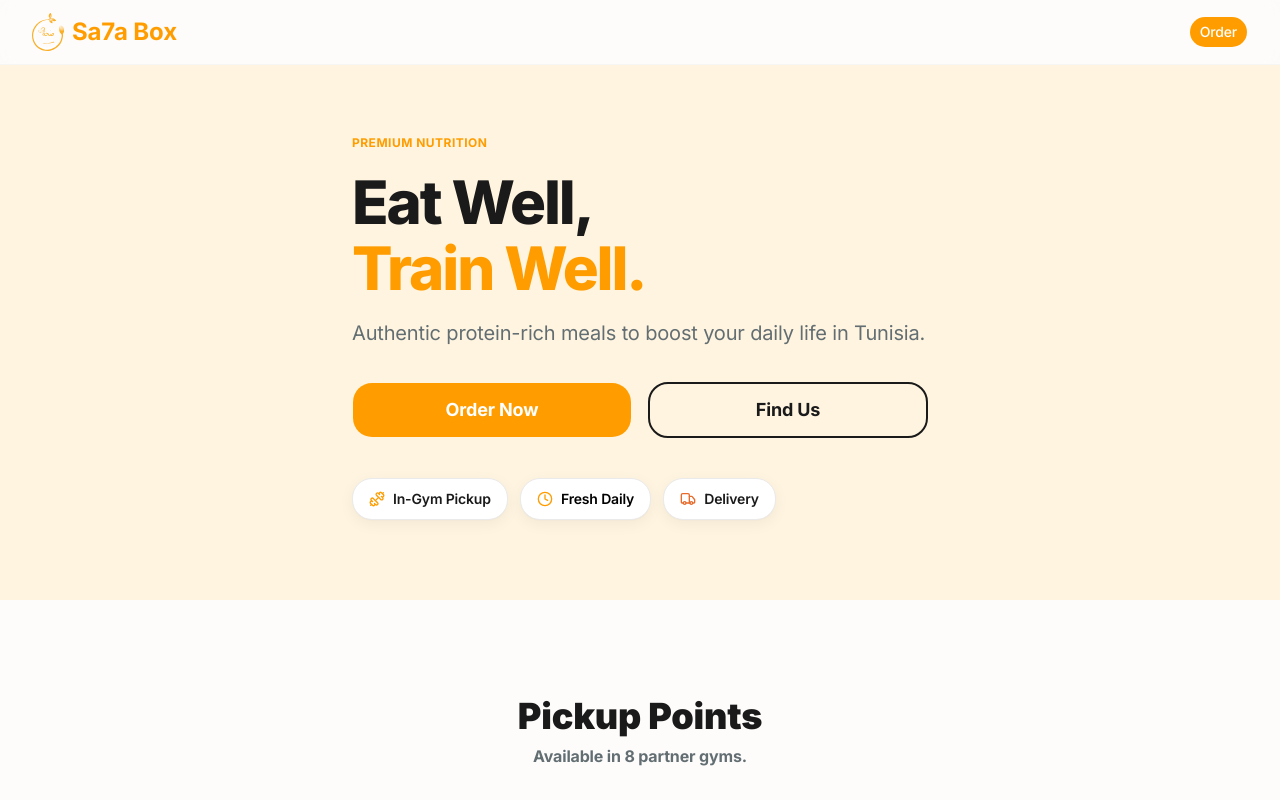
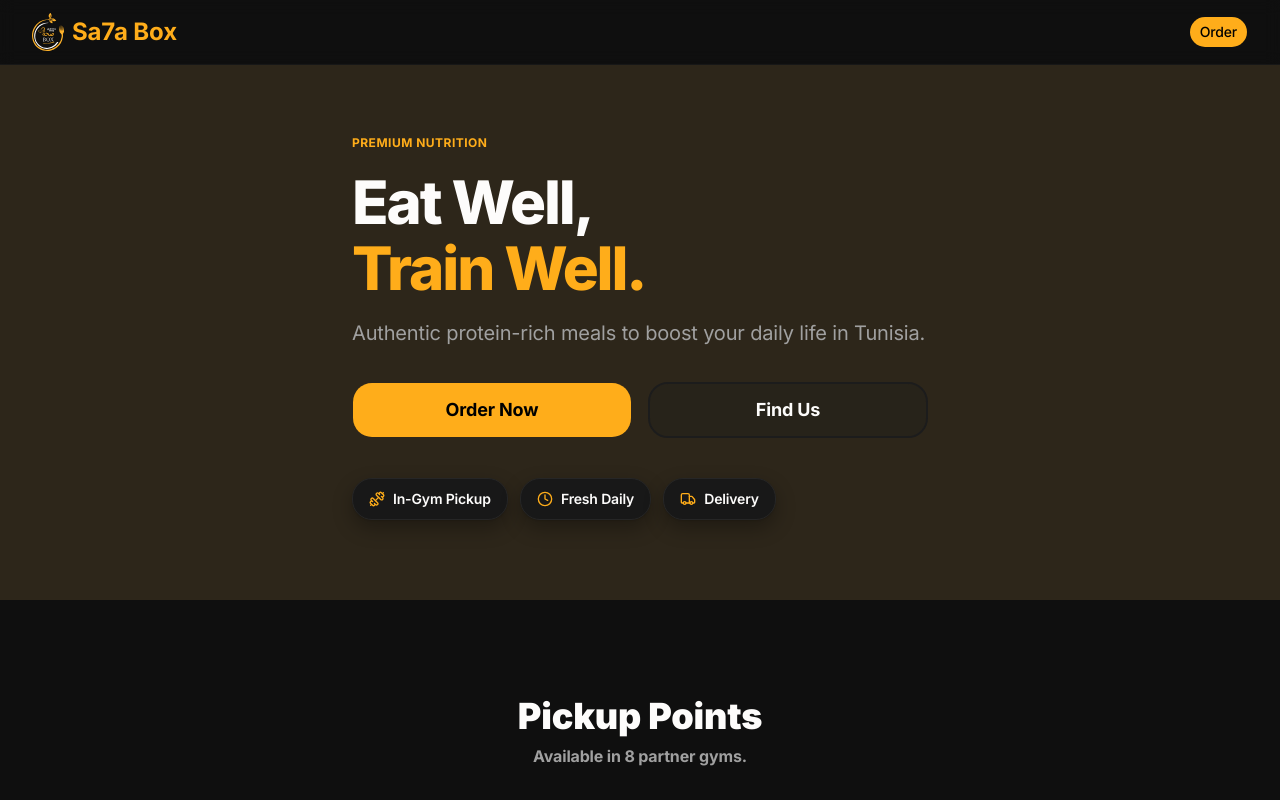
Before and after one commit to FindMalek/sa7abox, a Next.js app: page /en in a window 1280 px wide. Shown: the top 800 px of the page. Built offline with nearby package versions, Linux system fonts and the light colour scheme; no server answers.

Commit message:
chore: added 'dark'

```diff
--- a/app/[locale]/layout.tsx
+++ b/app/[locale]/layout.tsx
@@ -5,6 +5,7 @@ import { getMessages } from "next-intl/server";
 import { Footer } from "@/components/layout/footer";
 import { type Locale, locales } from "@/lib/i18n";
 import "@/styles/globals.css";
+import { ThemeProvider } from "next-themes";
 
 const inter = Inter({ subsets: ["latin"], variable: "--font-sans" });
 
@@ -127,12 +128,15 @@ const jsonLd = {
 
 export default async function LocaleLayout({ children, params }: Props) {
 	const { locale } = await params;
-
 	const validLocale = locale as Locale;
 	const messages = await getMessages({ locale: validLocale });
 
 	return (
-		<html lang={validLocale} className={inter.variable}>
+		<html
+			lang={validLocale}
+			className={inter.variable}
+			suppressHydrationWarning
+		>
 			<head>
 				<script
 					type="application/ld+json"
@@ -143,10 +147,16 @@ export default async function LocaleLayout({ children, params }: Props) {
 			<body
 				className={`${geistSans.variable} ${geistMono.variable} antialiased`}
 			>
-				<NextIntlClientProvider messages={messages} locale={validLocale}>
-					{children}
-					<Footer />
-				</NextIntlClientProvider>
+				<ThemeProvider
+					attribute="class"
+					defaultTheme="dark"
+					disableTransitionOnChange={false}
+				>
+					<NextIntlClientProvider messages={messages} locale={validLocale}>
+						{children}
+						<Footer />
+					</NextIntlClientProvider>
+				</ThemeProvider>
 			</body>
 		</html>
 	);
--- a/components/app/hero.tsx
+++ b/components/app/hero.tsx
@@ -58,14 +58,14 @@ export function Hero() {
 					{/* Fresh Daily */}
 					<div className="flex items-center gap-2 rounded-xl border border-border bg-card px-4 py-2.5 shadow-sm">
 						<ClockIcon className="h-4 w-4 text-primary" />
-						<span className="font-semibold text-black text-sm">
+						<span className="font-semibold text-foreground text-sm">
 							{t("features.freshDaily")}
 						</span>
 					</div>
 
 					{/* Delivery */}
 					<div className="flex items-center gap-2 rounded-xl border border-border bg-card px-4 py-2.5 shadow-sm">
-						<TruckIcon className="h-4 w-4 text-[#e86b2c]" />
+						<TruckIcon className="h-4 w-4 text-primary" />
 						<span className="font-semibold text-foreground text-sm">
 							{t("features.delivery")}
 						</span>
```
Also changed, not shown: components/app/pickup-point-card.tsx (line endings or trailing spaces), components/app/pickup-points-section.tsx (line endings or trailing spaces).
